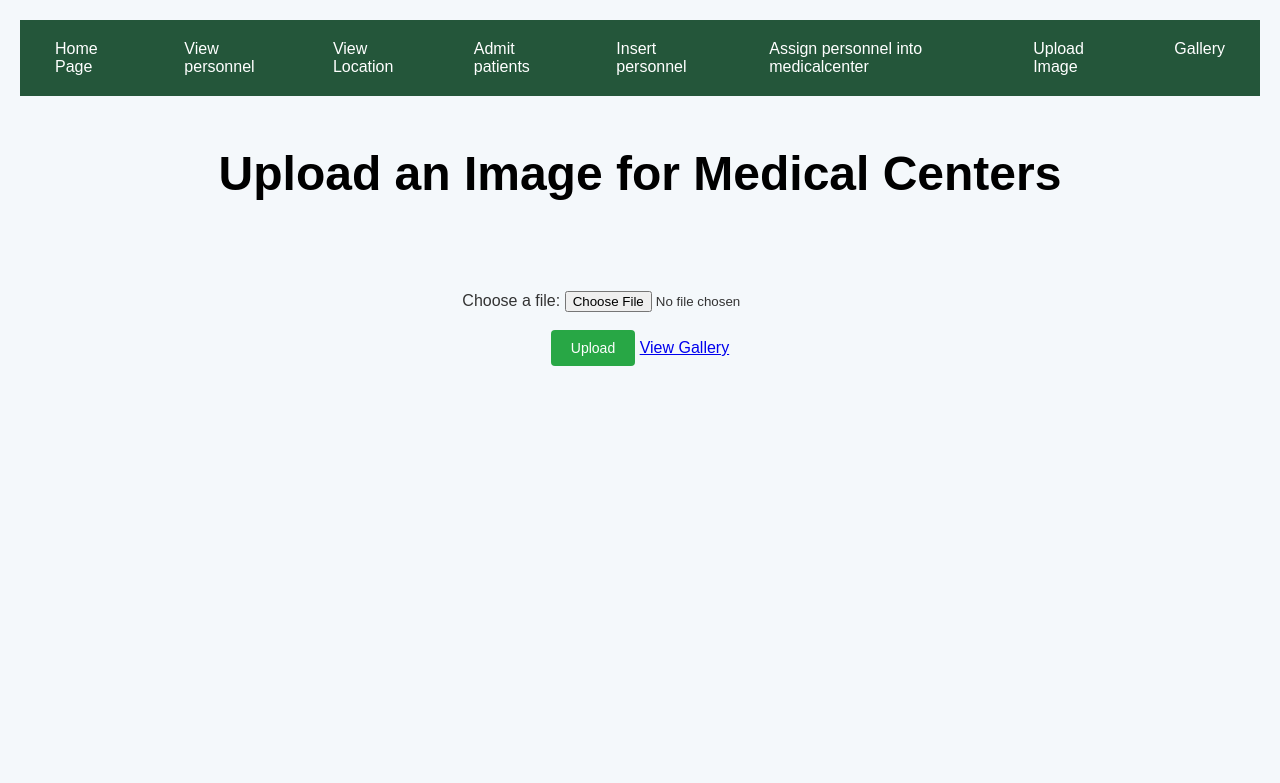
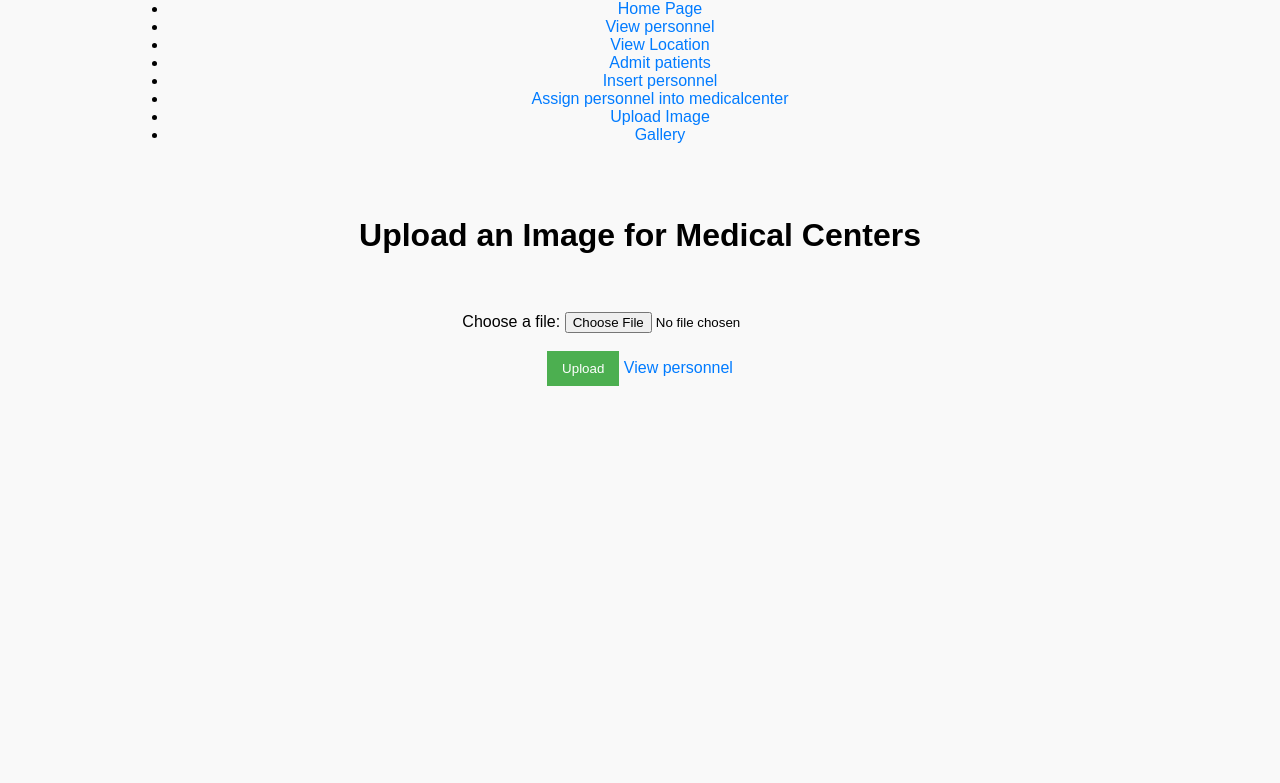
Before and after one commit to algieronquillo/FirstCareMedicalCenter, a PHP site: page /htdocs/upload_image.php in a window 1280 px wide. Shown: the top 783 px of the page. Run offline with PHP 8.4, Linux system fonts and the light colour scheme.

Commit message:
upload nako ni tanan

```diff
--- a/htdocs/gallery.php
+++ b/htdocs/gallery.php
@@ -16,8 +16,8 @@ include("db_connection.php");
         gap: 10px;
     }
     .gallery img {
-        width: 200px;
-        height: auto;
+        width: 50px;
+        height: 50px;
         border: 2px solid #ccc;
         border-radius: 5px;
     }
--- a/htdocs/style.php
+++ b/htdocs/style.php
@@ -162,4 +162,8 @@ form {
         }
 
 
+
+
+
+
 </style>
--- a/htdocs/upload_image.php
+++ b/htdocs/upload_image.php
@@ -1,59 +1,103 @@
-
 <?php
 include("db_connection.php");
 ?>
 <html>
 <head>
-
     <meta charset="UTF-8">
     <meta name="viewport" content="width=device-width, initial-scale=1.0">
     <title>Upload Image</title>
+    <!-- Inline CSS for styling the image -->
+    <style>
+        /* Styling for the uploaded image */
+        .uploaded-img {
+            width: 50px; /* Set the width of the image */
+            height: 50px; /* Set the height of the image */
+            object-fit: cover; /* Ensures the image fits within the box without distortion */
+            border: 2px solid #ddd; /* Optional: Adds a border around the image */
+            margin-top: 5px; /* Adds some space above the image */
+        }
 
+        /* Additional styling */
+        body {
+            font-family: Arial, sans-serif;
+            margin: 0;
+            padding: 0;
+            background-color: #f9f9f9;
+        }
 
+        .container {
+            width: 80%;
+            margin: 0 auto;
+            text-align: center;
+        }
 
+        .error-msg {
+            color: red;
+            font-weight: bold;
+        }
 
+        .success-msg {
+            color: green;
+            font-weight: bold;
+        }
 
+        button {
+            padding: 10px 15px;
+            background-color: #4CAF50;
+            color: white;
+            border: none;
+            cursor: pointer;
+        }
 
+        button:hover {
+            background-color: #45a049;
+        }
+
+        a {
+            text-decoration: none;
+            color: #007BFF;
+        }
+
+        a:hover {
+            text-decoration: underline;
+        }
+
+    </style>
 </head>
 <body>
 
-
 <?php
-include("style.php");
 include("menu.php");
-
-
 ?>
 
-    <centeR>
-    <div class="conatainer">
-    <br></br>
+<div class="container">
+    <br><br>
     <h1>Upload an Image for Medical Centers</h1>
-
-        <br></br>
+    <br><br>
     <form action="upload_image.php" method="POST" enctype="multipart/form-data">
         <label for="upload_file">Choose a file:</label>
         <input type="file" name="file_upload" id="upload_file" required><br><br>
         <button type="submit" name="process-upload">Upload</button>
-
-
-            <a href="gallery.php">View Gallery</a>
+        <a href="personnel.php">View personnel</a>
     </form>
 </div>
 
-
-
 <?php
-
-
-// Include the database connection
-include("db_connection.php");
-
+// Handle file upload in this script
 if (isset($_POST['process-upload'])) {
     if (isset($_FILES['file_upload']) && $_FILES['file_upload']['error'] == UPLOAD_ERR_OK) {
         $filename = $_FILES['file_upload']['name'];
         $filetype = $_FILES['file_upload']['type'];
         $tmpname = $_FILES['file_upload']['tmp_name'];
+        $filesize = $_FILES['file_upload']['size'];
+
+        // Maximum file size (2MB)
+        $maximumFileSize = 2 * 1024 * 1024; // 2MB
+
+        if ($filesize > $maximumFileSize) {
+            echo "<p class='error-msg'>File must be 2MB or smaller.</p>";
+            exit();
+        }
 
         // Directory to store uploaded images
         $uploadDir = 'uploads/';
@@ -64,43 +108,31 @@ if (isset($_POST['process-upload'])) {
         }
 
         // Set the full path to store the uploaded file
-        $uploadPath = $uploadDir . basename($filename);
+        $modifiedFilename = uniqid() . "_" . time() . "_" . basename($filename);
+        $uploadPath = $uploadDir . $modifiedFilename;
 
         // Allowed file types
-        $allowedFileTypes = ['image/jpg','image/png'];
+        $allowedFileTypes = ['image/jpg', 'image/jpeg', 'image/png'];
 
         if (in_array($filetype, $allowedFileTypes)) {
             // Try moving the uploaded file to the specified directory
             if (move_uploaded_file($tmpname, $uploadPath)) {
-                // Check if the PDO connection was successful
+                // Store the image path in the database
+                try {
+                    // Check PDO connection
                     if ($pdo) {
-                    try {
-                        // Store the image path in the database
                         $stmt = $pdo->prepare("INSERT INTO images (file_path) VALUES (:file_path)");
                         $stmt->bindParam(':file_path', $uploadPath);
                         $stmt->execute();
 
+                        // Display the uploaded image with styling
                         echo "<p class='success-msg'>File uploaded successfully.</p>";
+                        echo "<img src='" . $uploadPath . "' alt='Uploaded Image' class='uploaded-img'>";
+                    } else {
+                        echo "<p class='error-msg'>Database connection failed.</p>";
+                    }
                 } catch (PDOException $e) {
                     echo "<p class='error-msg'>Error inserting data: " . $e->getMessage() . "</p>";
-// Maximum file size (2MB)
-$maximumFileSize = 2 * 1024 * 1024;
-if ($filesize > $maximumFileSize) {
-    echo "<script>alert('File must be 2MB or smaller.'); window.location='gallery.php';</script>";
-    exit();
-}
-
-// Rename file for uniqueness
-$modifiedFilename = uniqid() . "_" . time() . "_" . uniqid() . "_" . $filename;
-$uploadDir = 'uploads/';
-$uploadPath = $uploadDir . basename($modifiedFilename);
-
-
-
-
-                    }
-                } else {
-                    echo "<p class='error-msg'>Database connection failed.</p>";
                 }
             } else {
                 echo "<p class='error-msg'>Failed to upload file. Please check folder permissions.</p>";
@@ -113,5 +145,6 @@ $uploadPath = $uploadDir . basename($modifiedFilename);
     }
 }
 ?>
+
 </body>
 </html>
```
Also changed, not shown: htdocs/insert_personnel.php (+17 -0 lines), htdocs/personnel.php (+5 -19 lines), htdocs/uploads/673852ea99cf8_1731744490_yaqGvs.jpg (added), htdocs/uploads/67385317bd5d9_1731744535_kill.png (added), htdocs/uploads/6738531e42749_1731744542_kill.png (added), htdocs/uploads/6738537af05df_1731744634_kill.png (added), htdocs/uploads/673853b49b809_1731744692_kill.png (added), htdocs/uploads/673853b7b7baa_1731744695_kill.png (added), htdocs/uploads/673853b9c5aa4_1731744697_kill.png (added), htdocs/uploads/673853c3de025_1731744707_kill.png (added). Lines whose indentation alone changed are shown as unchanged.
